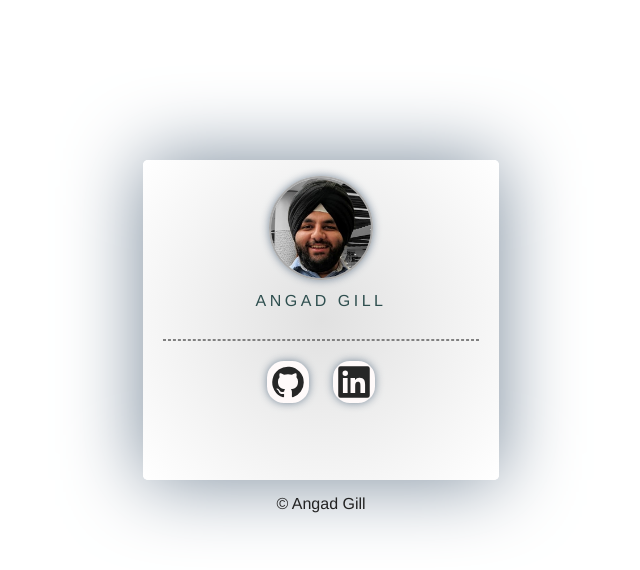
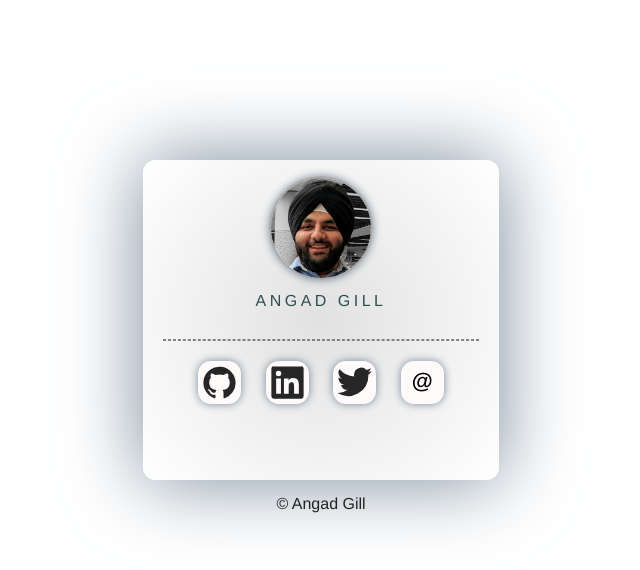
Before and after one commit to angadgill92/angadgill.in, a plain HTML site: page index.html in a window 1280 px wide. Shown: the whole page, without its empty margins (319-959 px from the left). Drawn offline with Linux system fonts and the light colour scheme.

Commit message:
Add twitter and email badges

```diff
--- a/index.html
+++ b/index.html
@@ -13,15 +13,15 @@
 <body>
     <article class="content">
         <section class="profile">
-            <img src="pfp.jpg" class="photo shadow" alt="Angad Gill's Profile Image">
-            <p class="name">ANGAD GILL</p>
+            <img src="pfp.jpg" class="photo shadow" title="Profile Image">
+            <p class="name" title="Name">ANGAD GILL</p>
         </section>
         <hr>
         <section class="social">
             <ul>
                 <li class="badge shadow">
                     <a href="https://github.com/angadgill92" title="Link to Github profile">
-                        <svg xmlns="http://www.w3.org/2000/svg" viewBox="0 0 32 32" >
+                        <svg xmlns="http://www.w3.org/2000/svg" viewBox="0 0 32 32">
                             <path id="github"
                                 d="M28,16.297a12.00154,12.00154,0,0,1-8.19942,11.38223c-.609.11718-.82514-.25609-.82514-.57691,0-.39338.01473-1.68736.01473-3.29126a2.86307,2.86307,0,0,0-.81468-2.22177c2.6733-.297,5.479-1.31121,5.479-5.92017A4.629,4.629,0,0,0,22.421,12.44971a4.30829,4.30829,0,0,0-.11941-3.17511s-1.0057-.3226-3.29666,1.2299a11.37652,11.37652,0,0,0-6.00842,0C10.70412,8.952,9.69658,9.2746,9.69658,9.2746a4.3144,4.3144,0,0,0-.11764,3.17511,4.6369,4.6369,0,0,0-1.23517,3.21937c0,4.59747,2.80132,5.62674,5.466,5.92952a2.56331,2.56331,0,0,0-.76186,1.60391,2.55528,2.55528,0,0,1-3.49232-.99687,2.52064,2.52064,0,0,0-1.83807-1.23639s-1.172-.01509-.08243.7293a3.1772,3.1772,0,0,1,1.33234,1.755s.70433,2.33328,4.04232,1.60826c.00582,1.00121.01621,1.7557.01621,2.04051,0,.31795-.219.68834-.819.57831A11.99877,11.99877,0,1,1,28,16.297Z"
                                 fill="#262626" fill-rule="evenodd" />
@@ -38,11 +38,30 @@
                         </svg>
                     </a>
                 </li>
+
+                <li class="badge shadow">
+                    <a href="https://twitter.com/angadgill92" title="Link to Twitter Profile">
+                        <svg xmlns="http://www.w3.org/2000/svg" viewBox="0 0 32 32">
+                            <path id="twitter"
+                                d="M26.32865,10.20428c.01043.22891.01043.45778.01043.6867A15.18194,15.18194,0,0,1,2.99214,23.68808a10.26487,10.26487,0,0,0,1.26929.07283A10.70029,10.70029,0,0,0,10.8889,21.472a5.33486,5.33486,0,0,1-4.9836-3.70387,5.36636,5.36636,0,0,0,2.40336-.09364,5.34632,5.34632,0,0,1-4.2761-5.23331v-.07283a5.39627,5.39627,0,0,0,2.41374.6659A5.35659,5.35659,0,0,1,4.79205,5.90738,15.1498,15.1498,0,0,0,15.78924,11.484a5.89821,5.89821,0,0,1-.13524-1.21727,5.33642,5.33642,0,0,1,9.22847-3.65189,10.61188,10.61188,0,0,0,3.3918-1.2901A5.368,5.368,0,0,1,25.9229,8.27951a10.81127,10.81127,0,0,0,3.06924-.84274A10.868,10.868,0,0,1,26.32865,10.20428Z"
+                                fill="#262626" />
+                        </svg>
+                    </a>
+                </li>
+                <li class="badge shadow">
+                    <a href="mailto:mail@angadgill.in" title="Email Address">
+                        <svg xmlns="http://www.w3.org/2000/svg" viewBox="0 0 32 32">
+                            <text x="8" y="20" viewBox="0 0 32 32" class="svg-text">@</text>
+                        </svg>
+                    </a>
+                </li>
             </ul>
         </section>
     </article>
 
-    <footer><small>&copy; Angad Gill</small></footer>
+    <footer><small title="Copyright Info">&copy; Angad Gill</small></footer>
 </body>
+<!-- Free Glyphs sourced from https://www.glyphicons.com/tools/social/ -->
+<!-- Favicon created on favicon.io -->
 
 </html>
--- a/main.css
+++ b/main.css
@@ -66,13 +66,12 @@ header, footer {
     padding-bottom: 1em;
 }
 
-
 .content {
     margin: auto;
     margin-top: 10em;
     align-items: center;
     height: 20em;
-    border-radius: 5px;
+    border-radius: 13px;
     width: 40ch;
     background: radial-gradient(circle, rgba(225,225,225,1) 0%, rgba(255,255,255,1) 100%);
     box-shadow: 0px 0px 80px lightslategray;
@@ -82,10 +81,10 @@ header, footer {
     margin-left: 10px;
     margin-right: 10px;
     display: inline-block;
-    height: 42px;
-    width: 42px;
+    height: 43px;
+    width: 43px;
     text-align: center;
-    border-radius: 40%;
+    border-radius: 30%;
     background-color: snow;
 }
 
@@ -131,6 +130,10 @@ header, footer {
     letter-spacing: 3.5px;
 }
 
+.svg-text {
+    font-weight: bolder;
+}
+
 hr {
     margin: 20px 20px 20px 20px;
     border-style: dashed;
```
